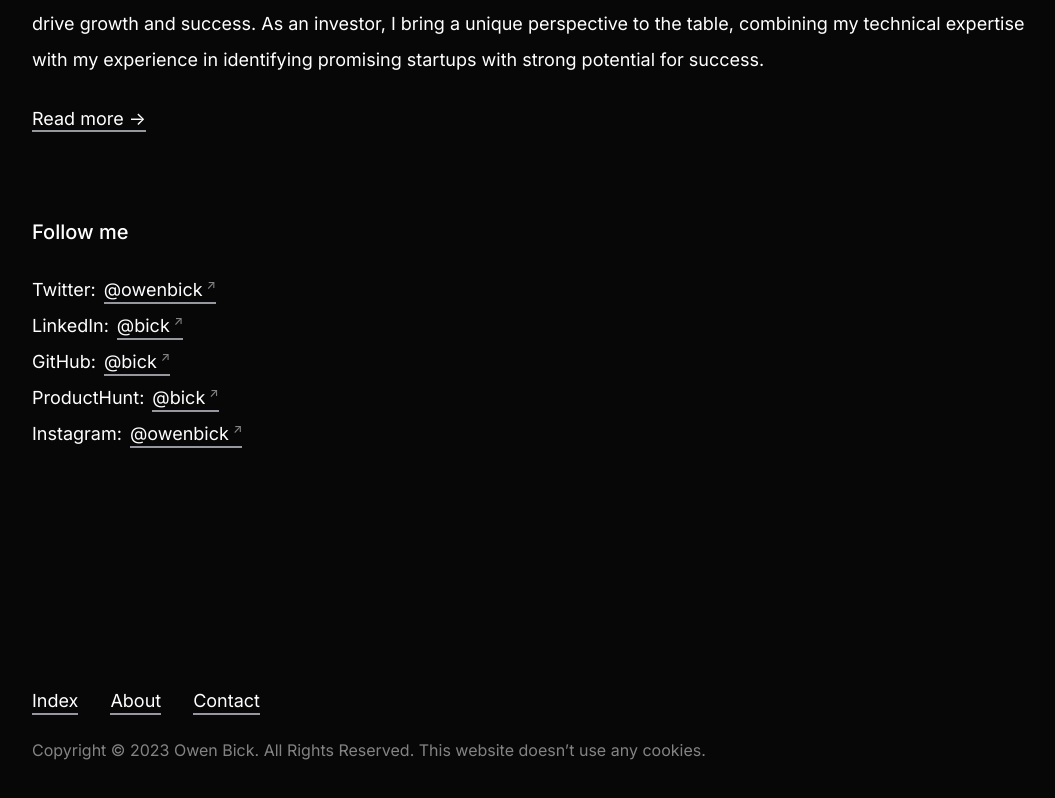
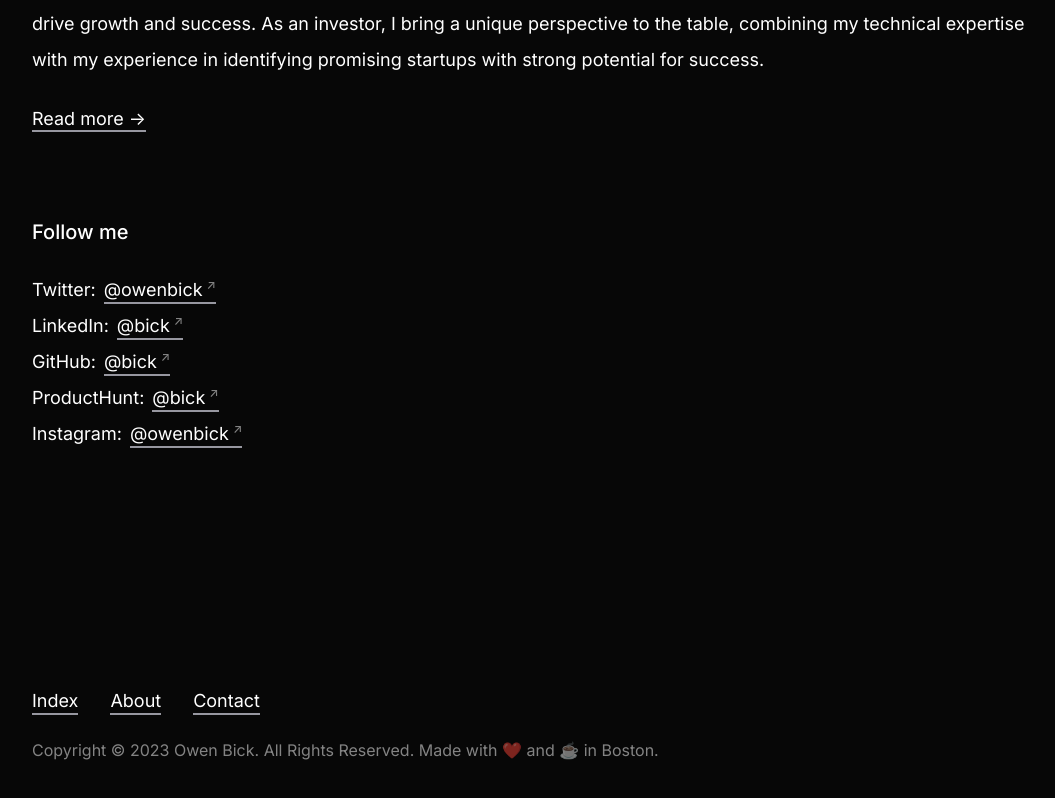
Before and after one commit to bick/website, a Next.js app: page / in a window 1280 px wide. Shown: the part 653-1451 px from the top of the page, without its empty margins (108-1163 px from the left). Built offline with nearby package versions, Linux system fonts and the light colour scheme.

Commit message:
Update Footer.tsx

```diff
--- a/components/Footer.tsx
+++ b/components/Footer.tsx
@@ -22,10 +22,10 @@ export default function Footer() {
           </li>
         </ul>
         <span>
-                    Copyright &copy; {(new Date().getFullYear())} Owen Bick. All Rights Reserved. This website
-                    doesn’t use any cookies.
+          Copyright &copy; {new Date().getFullYear()} Owen Bick. All Rights
+          Reserved. Made with ❤️ and ☕ in Boston.
         </span>
       </div>
     </footer>
-    )
+  );
 }
```
Lines whose indentation alone changed are shown as unchanged.
